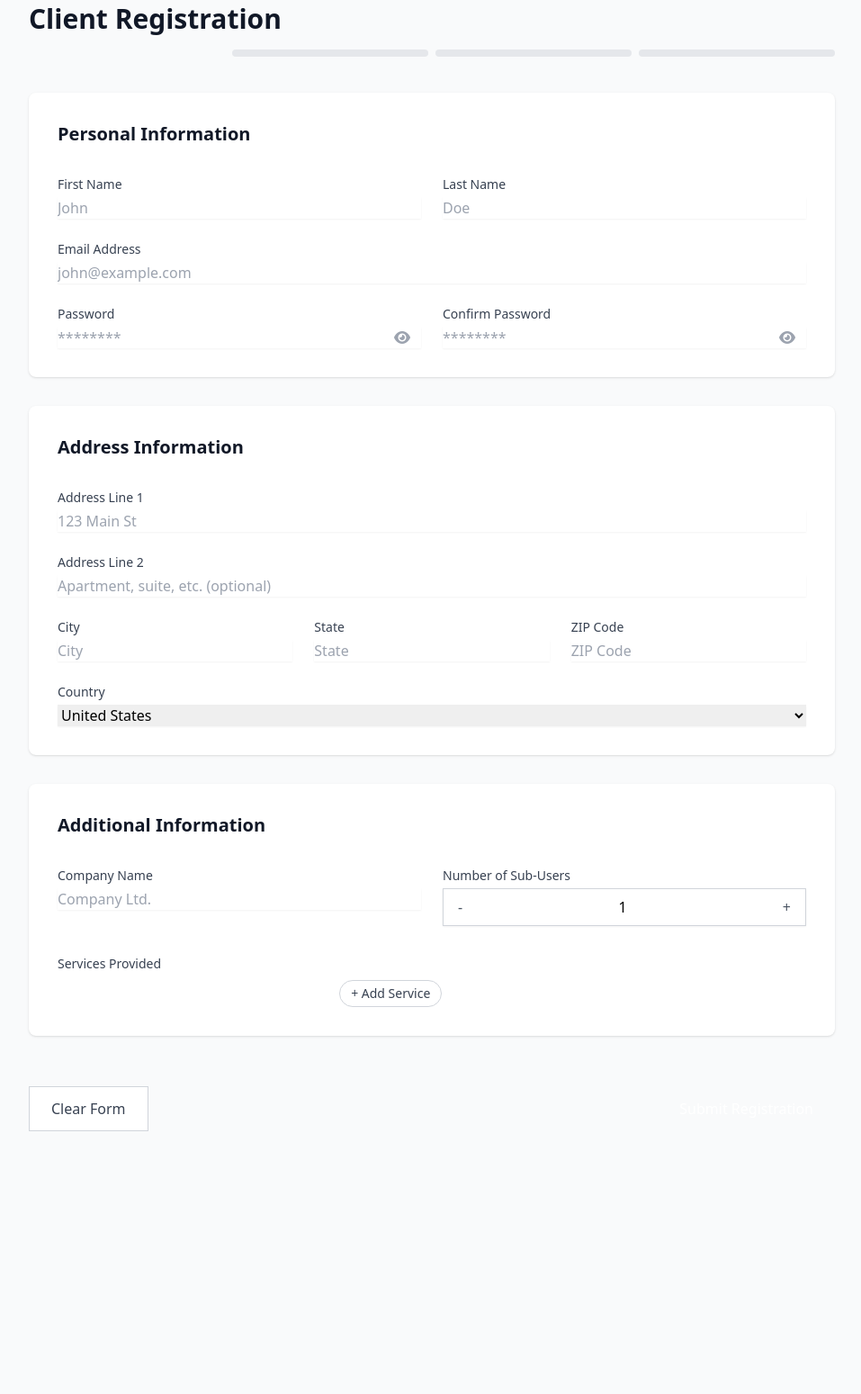
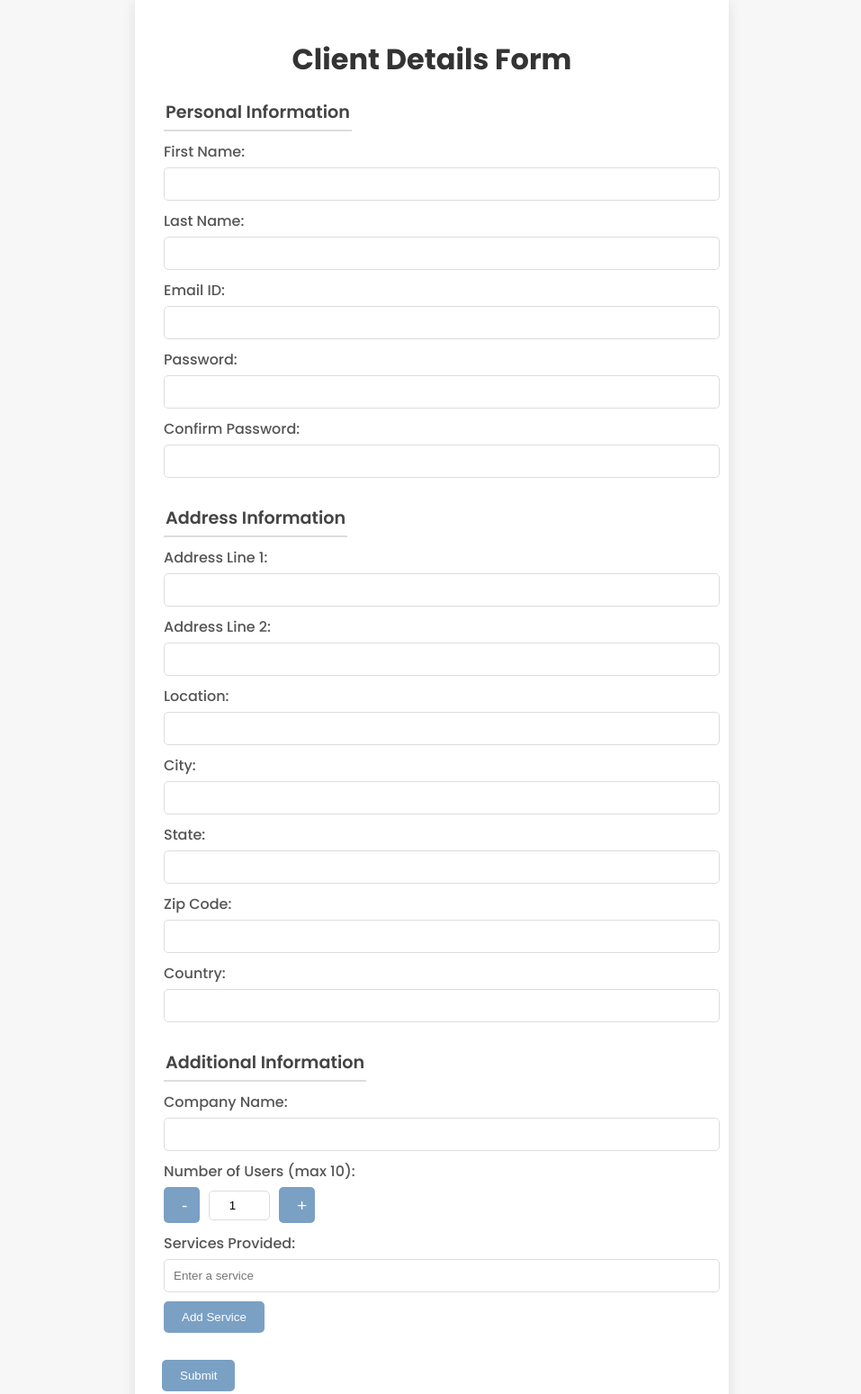
Before and after one commit to softnium/softnium-user_registration, a plain HTML site: page index.html in a window 1280 px wide. Shown: the part 29-1578 px from the top of the page at 90% size, without its empty margins (160-1117 px from the left). Before the commit the page ends 1318 px from the top, so only its background shows below. Drawn offline with nearby package versions, Linux system fonts and the light colour scheme.

Commit message:
Update index.html

```diff
--- a/index.html
+++ b/index.html
@@ -1,149 +1,284 @@
 <!DOCTYPE html>
 <html lang="en">
 <head>
-  <meta charset="UTF-8"/>
-  <meta name="viewport" content="width=device-width, initial-scale=1.0"/>
-  <title>Client Registration Form</title>
-  <link href="https://fonts.googleapis.com/css2?family=Inter:wght@400;500;600;700&display=swap" rel="stylesheet"/>
-  <link rel="stylesheet" href="https://cdnjs.cloudflare.com/ajax/libs/font-awesome/6.4.0/css/all.min.css"/>
-  <!-- Tailwind CSS (using CDN for simplicity) -->
-  <script src="https://cdn.tailwindcss.com"></script>
-  <!-- Optional: Your custom Tailwind config or additional styles can be added here -->
+  <meta charset="UTF-8">
+  <title>Client Details Form</title>
+  <!-- Google Font -->
+  <link href="https://fonts.googleapis.com/css2?family=Poppins:wght@300;400;500;600;700&display=swap" rel="stylesheet">
+  <style>
+    /* Global Styles */
+    body {
+      font-family: 'Poppins', sans-serif;
+      background: #f7f7f7;
+      margin: 0;
+      padding: 20px;
+      display: flex;
+      justify-content: center;
+      align-items: center;
+      min-height: 100vh;
+    }
+    .container {
+      background: #fff;
+      max-width: 600px;
+      width: 100%;
+      padding: 30px;
+      border-radius: 10px;
+      box-shadow: 0 8px 16px rgba(0, 0, 0, 0.1);
+    }
+    h1 {
+      text-align: center;
+      margin-bottom: 20px;
+      color: #333;
+    }
+    /* Fieldset & Legend */
+    fieldset {
+      border: none;
+      margin-bottom: 20px;
+      padding: 0;
+    }
+    fieldset legend {
+      font-weight: 600;
+      margin-bottom: 10px;
+      font-size: 1.2em;
+      color: #444;
+      border-bottom: 2px solid #ddd;
+      padding-bottom: 5px;
+    }
+    /* Form Elements */
+    label {
+      display: block;
+      margin-bottom: 5px;
+      font-weight: 500;
+      color: #555;
+    }
+    input[type="text"],
+    input[type="email"],
+    input[type="password"],
+    input[type="number"] {
+      width: 100%;
+      padding: 10px;
+      margin-bottom: 10px;
+      border: 1px solid #ddd;
+      border-radius: 5px;
+      transition: border-color 0.3s ease;
+    }
+    input[type="text"]:focus,
+    input[type="email"]:focus,
+    input[type="password"]:focus,
+    input[type="number"]:focus {
+      border-color: #7aa0c4;
+      outline: none;
+    }
+    button {
+      background: #7aa0c4;
+      color: #fff;
+      border: none;
+      padding: 10px 20px;
+      border-radius: 5px;
+      cursor: pointer;
+      transition: background 0.3s ease;
+    }
+    button:hover {
+      background: #6288a3;
+    }
+    /* Number of Users +/- Control */
+    .num-users-container {
+      display: flex;
+      align-items: center;
+      margin-bottom: 10px;
+    }
+    .num-users-container button {
+      width: 40px;
+      height: 40px;
+      background: #7aa0c4;
+      color: #fff;
+      border: none;
+      border-radius: 5px;
+      font-size: 1.2em;
+      transition: background 0.3s ease;
+    }
+    .num-users-container button:hover {
+      background: #6288a3;
+    }
+    .num-users-container input {
+      width: 50px;
+      text-align: center;
+      margin: 0 10px;
+      border: 1px solid #ddd;
+      border-radius: 5px;
+      padding: 8px;
+    }
+    /* Services List Styling */
+    .services-list {
+      margin-top: 10px;
+    }
+    .service-item {
+      display: flex;
+      justify-content: space-between;
+      align-items: center;
+      margin-bottom: 5px;
+      background: #e8e8e8;
+      padding: 8px 10px;
+      border-radius: 5px;
+    }
+    .service-item button {
+      background: transparent;
+      color: #d33;
+      border: none;
+      font-size: 1em;
+      cursor: pointer;
+    }
+  </style>
 </head>
-<body class="bg-gray-50 min-h-screen">
-  <div class="max-w-7xl mx-auto px-4 sm:px-6 lg:px-8 py-8">
-    <div class="max-w-4xl mx-auto">
-      <!-- Header -->
-      <div class="mb-10">
-        <h1 class="text-3xl font-bold text-gray-900">Client Registration</h1>
-        <div class="mt-4 flex gap-2">
-          <div class="h-2 w-1/4 rounded bg-custom"></div>
-          <div class="h-2 w-1/4 rounded bg-gray-200"></div>
-          <div class="h-2 w-1/4 rounded bg-gray-200"></div>
-          <div class="h-2 w-1/4 rounded bg-gray-200"></div>
+<body>
+  <div class="container">
+    <h1>Client Details Form</h1>
+    <form id="clientForm">
+      <!-- Personal Information Section -->
+      <fieldset>
+        <legend>Personal Information</legend>
+        <label for="firstName">First Name:</label>
+        <input type="text" id="firstName" name="firstName" required>
+
+        <label for="lastName">Last Name:</label>
+        <input type="text" id="lastName" name="lastName" required>
+
+        <label for="email">Email ID:</label>
+        <input type="email" id="email" name="email" required>
+
+        <label for="password">Password:</label>
+        <input type="password" id="password" name="password" required>
+
+        <label for="confirmPassword">Confirm Password:</label>
+        <input type="password" id="confirmPassword" name="confirmPassword" required>
+      </fieldset>
+
+      <!-- Address Information Section -->
+      <fieldset>
+        <legend>Address Information</legend>
+        <label for="addressLine1">Address Line 1:</label>
+        <input type="text" id="addressLine1" name="addressLine1" required>
+
+        <label for="addressLine2">Address Line 2:</label>
+        <input type="text" id="addressLine2" name="addressLine2">
+
+        <label for="location">Location:</label>
+        <input type="text" id="location" name="location" required>
+
+        <label for="city">City:</label>
+        <input type="text" id="city" name="city" required>
+
+        <label for="state">State:</label>
+        <input type="text" id="state" name="state" required>
+
+        <label for="zip">Zip Code:</label>
+        <input type="text" id="zip" name="zip" required>
+
+        <label for="country">Country:</label>
+        <input type="text" id="country" name="country" required>
+      </fieldset>
+
+      <!-- Additional Information Section -->
+      <fieldset>
+        <legend>Additional Information</legend>
+        <label for="companyName">Company Name:</label>
+        <input type="text" id="companyName" name="companyName" required>
+
+        <label>Number of Users (max 10):</label>
+        <div class="num-users-container">
+          <button type="button" id="decrement">-</button>
+          <input type="number" id="numUsers" name="numUsers" value="1" min="1" max="10" readonly>
+          <button type="button" id="increment">+</button>
         </div>
-      </div>
-      <!-- Registration Form -->
-      <form class="space-y-8">
-        <!-- Personal Information Section -->
-        <div class="bg-white shadow rounded-lg p-8 space-y-8">
-          <h2 class="text-xl font-semibold text-gray-900">Personal Information</h2>
-          <div class="grid grid-cols-1 lg:grid-cols-2 gap-6">
-            <div>
-              <label class="block text-sm font-medium text-gray-700">First Name</label>
-              <input type="text" class="mt-1 block w-full rounded-button border-gray-300 shadow-sm focus:border-custom focus:ring-custom" placeholder="John"/>
-            </div>
-            <div>
-              <label class="block text-sm font-medium text-gray-700">Last Name</label>
-              <input type="text" class="mt-1 block w-full rounded-button border-gray-300 shadow-sm focus:border-custom focus:ring-custom" placeholder="Doe"/>
-            </div>
-            <div class="lg:col-span-2">
-              <label class="block text-sm font-medium text-gray-700">Email Address</label>
-              <input type="email" class="mt-1 block w-full rounded-button border-gray-300 shadow-sm focus:border-custom focus:ring-custom" placeholder="john@example.com"/>
-            </div>
-            <div>
-              <label class="block text-sm font-medium text-gray-700">Password</label>
-              <div class="relative mt-1">
-                <input type="password" class="block w-full rounded-button border-gray-300 shadow-sm focus:border-custom focus:ring-custom" placeholder="********"/>
-                <div class="absolute inset-y-0 right-0 flex items-center pr-3">
-                  <i class="fas fa-eye text-gray-400"></i>
-                </div>
-              </div>
-            </div>
-            <div>
-              <label class="block text-sm font-medium text-gray-700">Confirm Password</label>
-              <div class="relative mt-1">
-                <input type="password" class="block w-full rounded-button border-gray-300 shadow-sm focus:border-custom focus:ring-custom" placeholder="********"/>
-                <div class="absolute inset-y-0 right-0 flex items-center pr-3">
-                  <i class="fas fa-eye text-gray-400"></i>
-                </div>
-              </div>
-            </div>
-          </div>
-        </div>
-        <!-- Address Information Section -->
-        <div class="bg-white shadow rounded-lg p-8 space-y-8">
-          <h2 class="text-xl font-semibold text-gray-900">Address Information</h2>
-          <div class="space-y-6">
-            <div>
-              <label class="block text-sm font-medium text-gray-700">Address Line 1</label>
-              <input type="text" class="mt-1 block w-full rounded-button border-gray-300 shadow-sm focus:border-custom focus:ring-custom" placeholder="123 Main St"/>
-            </div>
-            <div>
-              <label class="block text-sm font-medium text-gray-700">Address Line 2</label>
-              <input type="text" class="mt-1 block w-full rounded-button border-gray-300 shadow-sm focus:border-custom focus:ring-custom" placeholder="Apartment, suite, etc. (optional)"/>
-            </div>
-            <div class="grid grid-cols-1 md:grid-cols-3 gap-6">
-              <div>
-                <label class="block text-sm font-medium text-gray-700">City</label>
-                <input type="text" class="mt-1 block w-full rounded-button border-gray-300 shadow-sm focus:border-custom focus:ring-custom" placeholder="City"/>
-              </div>
-              <div>
-                <label class="block text-sm font-medium text-gray-700">State</label>
-                <input type="text" class="mt-1 block w-full rounded-button border-gray-300 shadow-sm focus:border-custom focus:ring-custom" placeholder="State"/>
-              </div>
-              <div>
-                <label class="block text-sm font-medium text-gray-700">ZIP Code</label>
-                <input type="text" class="mt-1 block w-full rounded-button border-gray-300 shadow-sm focus:border-custom focus:ring-custom" placeholder="ZIP Code"/>
-              </div>
-            </div>
-            <div>
-              <label class="block text-sm font-medium text-gray-700">Country</label>
-              <select class="mt-1 block w-full rounded-button border-gray-300 shadow-sm focus:border-custom focus:ring-custom">
-                <option>United States</option>
-                <option>Canada</option>
-                <option>United Kingdom</option>
-                <!-- More options can be added -->
-              </select>
-            </div>
-          </div>
-        </div>
-        <!-- Additional Information Section -->
-        <div class="bg-white shadow rounded-lg p-8 space-y-8">
-          <h2 class="text-xl font-semibold text-gray-900">Additional Information</h2>
-          <div class="grid grid-cols-1 lg:grid-cols-2 gap-6">
-            <div>
-              <label class="block text-sm font-medium text-gray-700">Company Name</label>
-              <input type="text" class="mt-1 block w-full rounded-button border-gray-300 shadow-sm focus:border-custom focus:ring-custom" placeholder="Company Ltd."/>
-            </div>
-            <div>
-              <label class="block text-sm font-medium text-gray-700">Number of Sub-Users</label>
-              <div class="mt-1 flex rounded-button border border-gray-300 shadow-sm">
-                <button type="button" class="px-4 py-2 text-gray-600 hover:text-gray-700">-</button>
-                <input type="text" class="flex-1 text-center border-0 focus:ring-0" value="1"/>
-                <button type="button" class="px-4 py-2 text-gray-600 hover:text-gray-700">+</button>
-              </div>
-            </div>
-          </div>
-          <div>
-            <label class="block text-sm font-medium text-gray-700 mb-2">Services Provided</label>
-            <div class="flex flex-wrap gap-3">
-              <!-- Example of service tags; these can be generated dynamically -->
-              <span class="inline-flex items-center px-3 py-1 rounded-full text-sm font-medium bg-custom text-white">
-                Web Development
-                <button type="button" class="ml-2 text-white hover:text-gray-200">×</button>
-              </span>
-              <span class="inline-flex items-center px-3 py-1 rounded-full text-sm font-medium bg-custom text-white">
-                UI/UX Design
-                <button type="button" class="ml-2 text-white hover:text-gray-200">×</button>
-              </span>
-              <button type="button" class="inline-flex items-center px-3 py-1 rounded-full text-sm font-medium border border-gray-300 text-gray-700 hover:bg-gray-50">
-                + Add Service
-              </button>
-            </div>
-          </div>
-        </div>
-        <!-- Form Actions -->
-        <div class="flex flex-col-reverse sm:flex-row justify-between gap-4 pt-6">
-          <button type="button" class="w-full sm:w-auto rounded-button px-6 py-3 border border-gray-300 text-gray-700 bg-white hover:bg-gray-50">
-            Clear Form
-          </button>
-          <button type="submit" class="w-full sm:w-auto rounded-button px-6 py-3 bg-custom text-white hover:bg-custom-dark">
-            Submit Registration
-          </button>
-        </div>
-      </form>
-    </div>
+
+        <label for="servicesInput">Services Provided:</label>
+        <input type="text" id="servicesInput" placeholder="Enter a service">
+        <button type="button" id="addService">Add Service</button>
+
+        <div id="servicesList" class="services-list"></div>
+      </fieldset>
+
+      <button type="submit">Submit</button>
+    </form>
   </div>
+
+  <script>
+    // --- Number of Users +/- functionality ---
+    const numUsersInput = document.getElementById('numUsers');
+    document.getElementById('increment').addEventListener('click', () => {
+      let currentValue = parseInt(numUsersInput.value);
+      if (currentValue < 10) {
+        numUsersInput.value = currentValue + 1;
+      }
+    });
+    document.getElementById('decrement').addEventListener('click', () => {
+      let currentValue = parseInt(numUsersInput.value);
+      if (currentValue > 1) {
+        numUsersInput.value = currentValue - 1;
+      }
+    });
+
+    // --- Services Provided functionality ---
+    const services = [];
+    const servicesListDiv = document.getElementById('servicesList');
+
+    document.getElementById('addService').addEventListener('click', () => {
+      const serviceInput = document.getElementById('servicesInput');
+      const serviceValue = serviceInput.value.trim();
+      if (serviceValue !== '') {
+        services.push(serviceValue);
+        serviceInput.value = '';
+        updateServicesList();
+      }
+    });
+
+    function updateServicesList() {
+      servicesListDiv.innerHTML = '';
+      services.forEach((service, index) => {
+        const serviceItem = document.createElement('div');
+        serviceItem.className = 'service-item';
+        serviceItem.innerHTML = `<span>${service}</span> <button type="button" onclick="removeService(${index})">Remove</button>`;
+        servicesListDiv.appendChild(serviceItem);
+      });
+    }
+
+    function removeService(index) {
+      services.splice(index, 1);
+      updateServicesList();
+    }
+
+    // --- Form submission handler ---
+    document.getElementById('clientForm').addEventListener('submit', function(e) {
+      e.preventDefault();
+
+      // Collect form data into an object
+      const formData = {
+        personalInformation: {
+          firstName: document.getElementById('firstName').value,
+          lastName: document.getElementById('lastName').value,
+          email: document.getElementById('email').value,
+          password: document.getElementById('password').value,
+          confirmPassword: document.getElementById('confirmPassword').value,
+        },
+        addressInformation: {
+          addressLine1: document.getElementById('addressLine1').value,
+          addressLine2: document.getElementById('addressLine2').value,
+          location: document.getElementById('location').value,
+          city: document.getElementById('city').value,
+          state: document.getElementById('state').value,
+          zip: document.getElementById('zip').value,
+          country: document.getElementById('country').value,
+        },
+        additionalInformation: {
+          companyName: document.getElementById('companyName').value,
+          numUsers: document.getElementById('numUsers').value,
+          services: services,
+        }
+      };
+
+      console.log('Form Data:', formData);
+      // You can replace this with a fetch() call to submit the form data to your backend.
+    });
+  </script>
 </body>
 </html>
```
